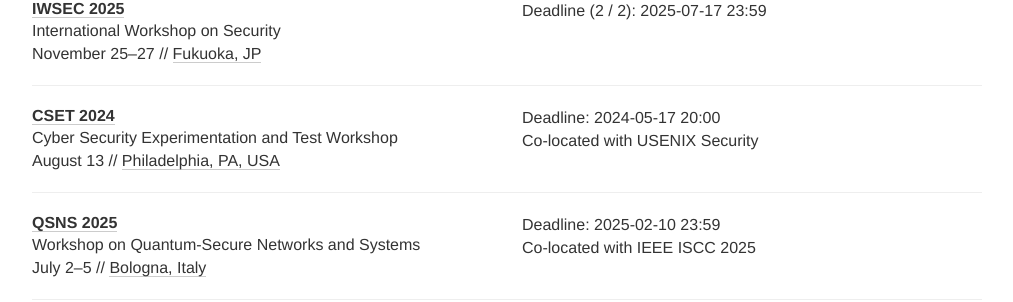
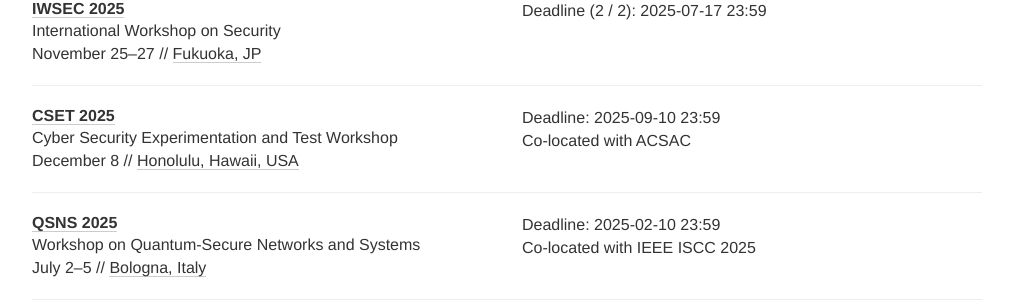
Before and after one commit to sec-deadlines/sec-deadlines.github.io, a Jekyll site: the page built from index.html, in a window 1280 px wide and 900 px high, scrolled down 16230 px. Shown: the part 153-455 px from the top of the window, without its empty margins (133-1146 px from the left). Built offline with Jekyll 4.4.1, drawn with Linux system fonts in a browser that asks for light colours; nearby versions of some CDN libraries; comment, search, counter and statistics services are not loaded.

Commit message:
Update CSET for 2025

```diff
--- a/_data/conferences.yml
+++ b/_data/conferences.yml
@@ -1128,13 +1128,12 @@
 
 - name: CSET
   description: Cyber Security Experimentation and Test Workshop
-  year: 2024
-  link: https://cset24.isi.edu/
-  comment: Co-located with USENIX Security
-  deadline: ["2024-05-17 20:00"]
-  timezone: America/New_York
-  date: August 13
-  place: Philadelphia, PA, USA
+  year: 2025
+  link: https://cset25.isi.edu/
+  comment: Co-located with ACSAC
+  deadline: ["2025-09-10 23:59"]
+  date: December 8
+  place: Honolulu, Hawaii, USA
   tags: [SEC, SHOP]
 
 - name: QSNS
```
